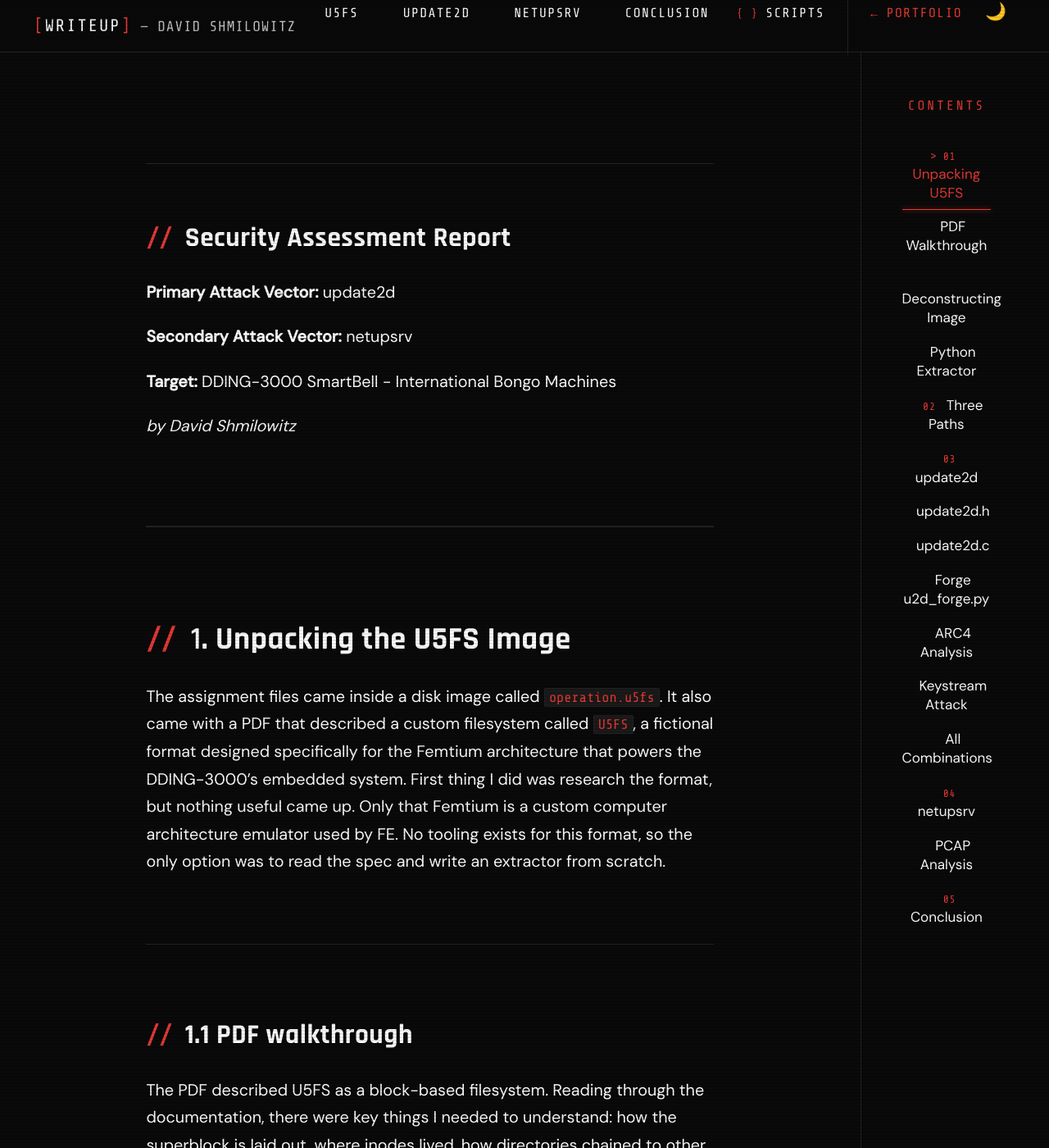
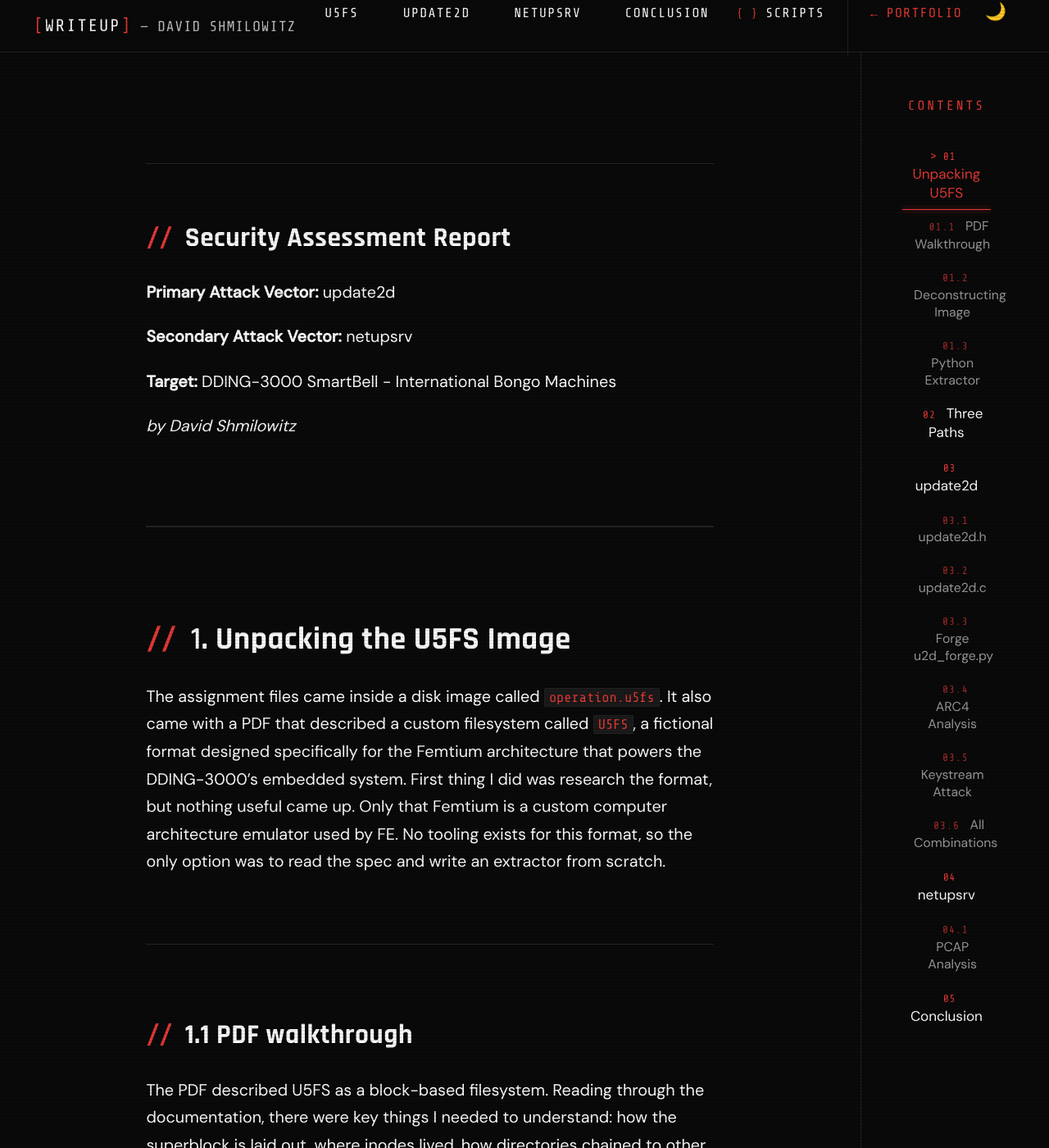
Before and after one commit to Shmilowitz/OPERATION-RINGALING-DDING, a Jekyll site: the page built from index.md, in a window 1280 px wide and 1400 px high, scrolled down 454 px. Shown: the whole window at 82% size. Built offline with Jekyll 4.4.1, drawn with Linux system fonts in a browser that asks for light colours.

Commit message:
Fix tab title, add consistent parent/child TOC numbering

```diff
--- a/_config.yml
+++ b/_config.yml
@@ -43,10 +43,16 @@ toc_links:
     step: "01"
   - label: "PDF Walkthrough"
     anchor: "#11-pdf-walkthrough"
+    step: "01.1"
+    child: true
   - label: "Deconstructing Image"
     anchor: "#12-deconstructing-operationu5fs"
+    step: "01.2"
+    child: true
   - label: "Python Extractor"
     anchor: "#13-initial-python-script"
+    step: "01.3"
+    child: true
   - label: "Three Paths"
     anchor: "#2-three-possible-paths"
     step: "02"
@@ -55,21 +61,35 @@ toc_links:
     step: "03"
   - label: "update2d.h"
     anchor: "#32-update2dh"
+    step: "03.1"
+    child: true
   - label: "update2d.c"
     anchor: "#33-update2dc"
+    step: "03.2"
+    child: true
   - label: "Forge u2d_forge.py"
     anchor: "#creating-u2d_forgepy---vuln-1"
+    step: "03.3"
+    child: true
   - label: "ARC4 Analysis"
     anchor: "#36-analyzing-arc4c"
+    step: "03.4"
+    child: true
   - label: "Keystream Attack"
     anchor: "#37-building-keystreampwnpy"
+    step: "03.5"
+    child: true
   - label: "All Combinations"
     anchor: "#38-extending-forger-for-any-feature-combination"
+    step: "03.6"
+    child: true
   - label: "netupsrv"
     anchor: "#4-netupsrv"
     step: "04"
   - label: "PCAP Analysis"
     anchor: "#41-focusing-in-on-the-pcap"
+    step: "04.1"
+    child: true
   - label: "Conclusion"
     anchor: "#5-conclusion"
     step: "05"
--- a/_layouts/default.html
+++ b/_layouts/default.html
@@ -203,6 +203,9 @@
     .toc a:hover::before { opacity: 1; }
     .toc a:hover::after { transform: scaleX(1); }
     .toc-step { display: inline; font-family: var(--font-mono); font-size: 0.62rem; color: var(--accent); margin-right: 0.4rem; letter-spacing: 1px; }
+    .toc a.toc-child { padding-left: 1.6rem; font-size: 0.76rem; color: var(--text-dim); }
+    .toc a.toc-child .toc-step { opacity: 0.7; }
+    .toc a.toc-child:hover, .toc a.toc-child.active { color: var(--accent); }
 
     .writeup-content { order: 1; padding: 4rem 17% 6rem; min-width: 0; }
     .writeup-content h1 { display: none; }
@@ -343,7 +346,7 @@
       <ul class="toc">
         {% for item in site.toc_links %}
         <li>
-          <a href="{{ item.anchor }}">
+          <a href="{{ item.anchor }}"{% if item.child %} class="toc-child"{% endif %}>
             {% if item.step %}<span class="toc-step">{{ item.step }}</span>{% endif %}
             {{ item.label }}
           </a>
```
Also changed, not shown: index.md (+1 -1 lines).
